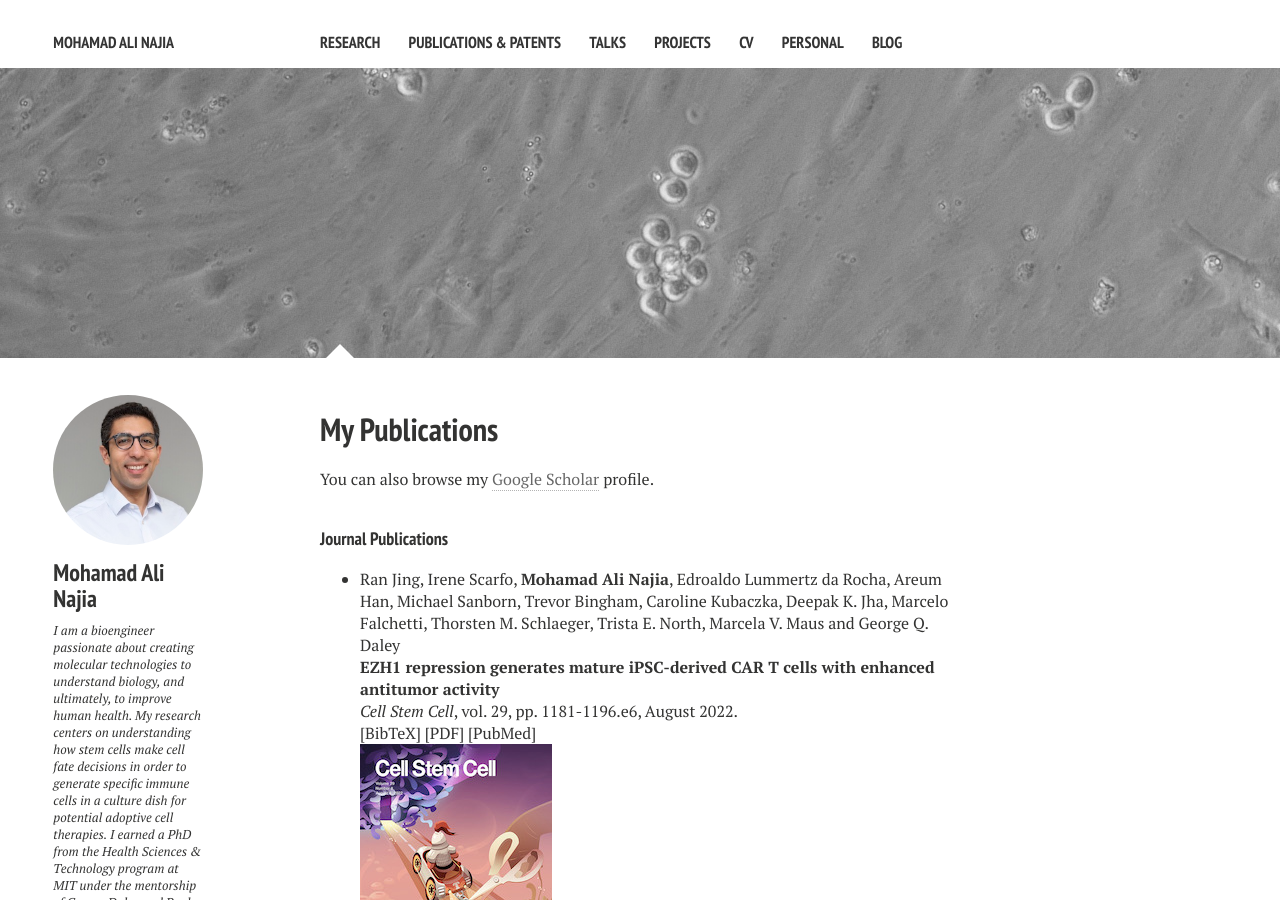
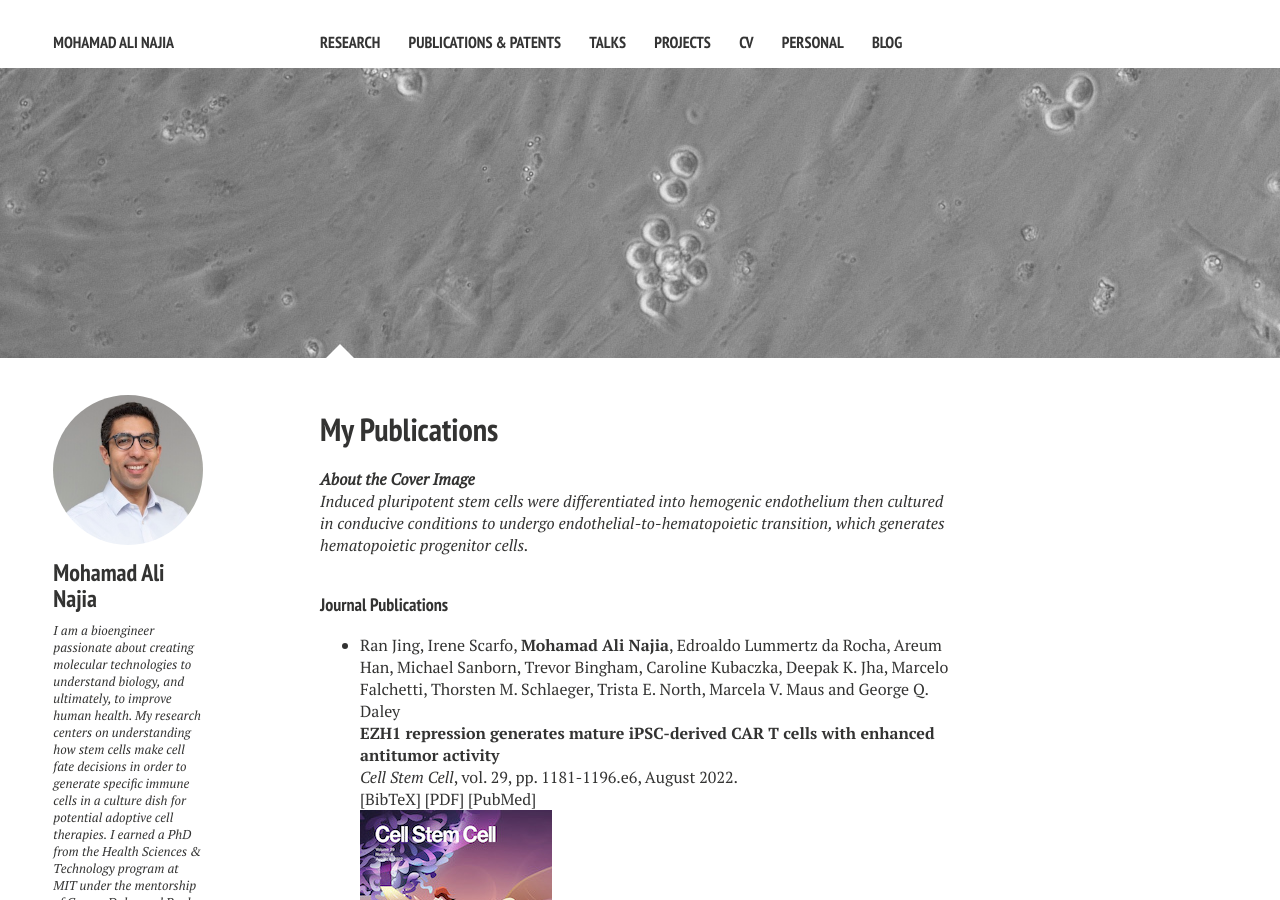
Before and after one commit to mnajia/mnajia.github.io, a Jekyll site: the page built from publications.md, in a window 1280 px wide and 900 px high. Built offline with Jekyll 4.4.1, drawn with Linux system fonts in a browser that asks for light colours; nearby versions of some CDN libraries.

Commit message:
first commit

```diff
--- a/publications.md
+++ b/publications.md
@@ -8,4 +8,8 @@ image:
   feature: pubbanner.jpg
 ---
 
-You can also browse my <a href="" target="_blank">Google Scholar</a> profile.
+<!-- You can also browse my <a href="" target="_blank">Google Scholar</a> profile. -->
+
+<b><em>About the Cover Image</em></b>
+<br />
+<em>Induced pluripotent stem cells were differentiated into hemogenic endothelium then cultured in conducive conditions to undergo endothelial-to-hematopoietic transition, which generates hematopoietic progenitor cells.</em>
```
Also changed, not shown: research.md (+6 -0 lines).
